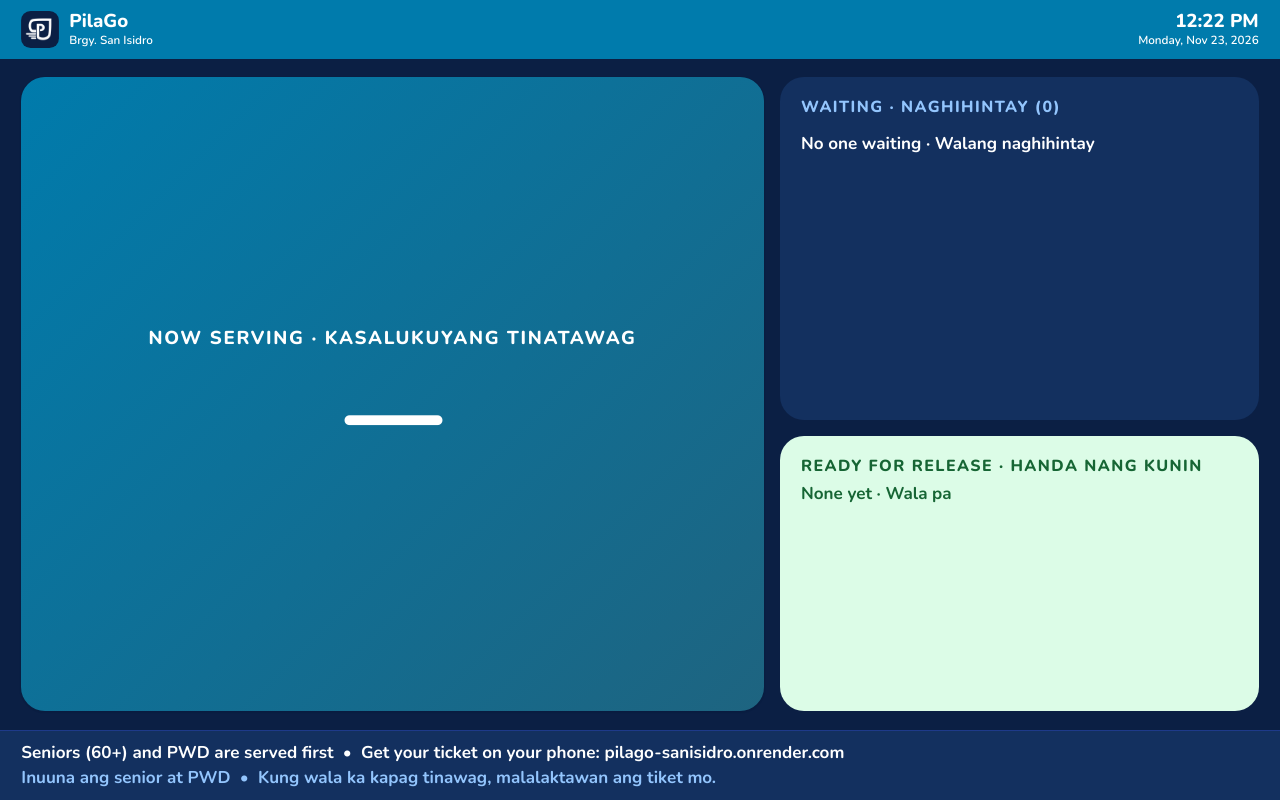
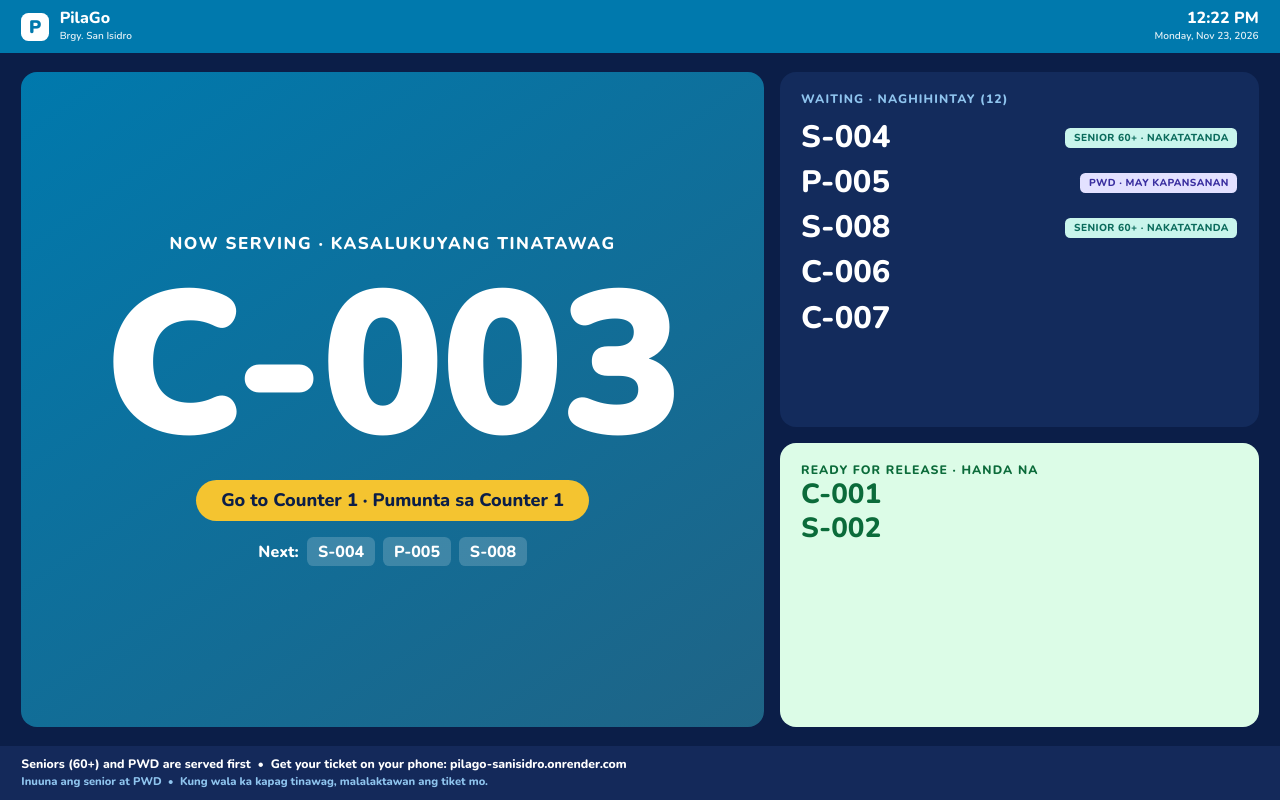
Before and after one commit to J-isaac007/PilaGo, a Spring Boot app: page /display in a window 1280 px wide. Run offline with Spring Boot 4, Linux system fonts and the light colour scheme; some of the project's set-up classes (security, data sources, template engines, error pages and the like) are left out, and stand-ins take their place.

Commit message:
D1 Display Board

```diff
--- a/src/main/resources/static/css/display.css
+++ b/src/main/resources/static/css/display.css
@@ -1,41 +1,71 @@
-/* PilaGo · Display board (D1, TV 1920×1080). Load after pilago.css: colors come from its tokens.
-   1rem = 16px on a 1920px-wide TV; everything scales with the screen width. */
+/* PilaGo · Display board (D1, TV 1920x1080)
+   1rem = 16px at 1920 wide; everything scales with the screen. */
+:root {
+  --cerulean: #0079ad;
+  --cerulean-dark: #1f6486;
+  --navy: #0b1e48;
+  --navy-card: #132b5c;
+  --navy-foot: #14295a;
+  --yellow: #f4c430;
+  --ink: #ffffff;
+  --muted: #8fc4ee;
+  --senior-bg: #c9f5ec;  --senior-fg: #0b6b5c;
+  --pwd-bg: #e3e1ff;     --pwd-fg: #3a2fa0;
+  --ready-bg: #dcfce7;   --ready-fg: #0b6b3a;
+}
+* { box-sizing: border-box; margin: 0; }
 html { font-size: calc(100vw / 120); }
-body.tv { height: 100vh; overflow: hidden; display: grid; grid-template-rows: auto 1fr auto; margin: 0;
-  background: var(--bg-inverse); color: var(--text-on-inverse); font-family: var(--font-sans); }
+body {
+  height: 100vh; overflow: hidden; display: grid;
+  grid-template-rows: 5rem 1fr auto;
+  background: var(--navy); color: var(--ink);
+  font-family: "Nunito", system-ui, sans-serif;
+}
 
-.tv-bar { display: flex; justify-content: space-between; align-items: center; padding: 1rem 2rem; background: var(--bg-header); }
-.tv-brand { display: flex; align-items: center; gap: 1rem; }
-.tv-brand img { width: 3.5rem; height: 3.5rem; border-radius: .9rem; }
-.tv-brand b, .tv-clock b { display: block; font-size: 1.75rem; font-weight: 800; line-height: 1.1; }
-.tv-brand small, .tv-clock small { font-size: 1.1rem; }
-.tv-clock { text-align: right; }
+/* header */
+.bar { display: flex; justify-content: space-between; align-items: center;
+  padding: 0 2rem; background: var(--cerulean); }
+.brand { display: flex; align-items: center; gap: 1rem; }
+.brand .mark { width: 2.6rem; height: 2.6rem; border-radius: .7rem; background: #fff;
+  color: var(--cerulean); display: grid; place-items: center; font-weight: 900; font-size: 1.7rem; }
+.brand b, .clock b { display: block; font-size: 1.5rem; font-weight: 800; line-height: 1.1; }
+.brand small, .clock small { font-size: .95rem; opacity: .9; }
+.clock { text-align: right; }
 
-.tv-board { display: grid; grid-template-columns: 1.55fr 1fr; gap: 1.5rem; padding: 1.75rem 2rem; min-height: 0; }
-.tv-side { display: grid; grid-template-rows: 1.25fr 1fr; gap: 1.5rem; min-height: 0; }
-.tv-panel { border-radius: var(--radius-xl); padding: 1.75rem 2rem; min-height: 0; overflow: hidden; }
-.tv-label { font-size: 1.5rem; font-weight: 800; letter-spacing: .09em; text-transform: uppercase; }
+/* layout */
+.board { display: grid; grid-template-columns: 1.55fr 1fr; gap: 1.5rem;
+  padding: 1.75rem 2rem; min-height: 0; }
+.side { display: grid; grid-template-rows: 1.25fr 1fr; gap: 1.5rem; min-height: 0; }
+.panel { border-radius: 1.5rem; padding: 1.75rem 2rem; }
+.label { font-size: 1.15rem; font-weight: 800; letter-spacing: .09em; text-transform: uppercase; }
 
-.tv-serving { display: flex; flex-direction: column; align-items: center; justify-content: center; gap: 1.5rem; text-align: center;
-  background: var(--gradient-brand); box-shadow: var(--shadow-sm); }
-.tv-serving .tv-label { font-size: 1.75rem; }
-.tv-hero { font-size: 17.5rem; font-weight: 900; line-height: 1; letter-spacing: -.02em; font-variant-numeric: tabular-nums; }
-.tv-hero--empty { font-size: 9rem; }
-.tv-counter { background: var(--bg-highlight); color: var(--text-primary); font-size: 2rem; font-weight: 800; padding: .8rem 2.4rem; border-radius: var(--radius-full); }
-.tv-next { display: flex; align-items: center; gap: .8rem; font-size: 2rem; font-weight: 800; }
-.tv-next span { background: rgba(255, 255, 255, .16); padding: .35rem 1rem; border-radius: var(--radius-md); font-size: 2.5rem; }
+/* now serving */
+.serving { display: flex; flex-direction: column; align-items: center; justify-content: center;
+  gap: 1.5rem; text-align: center;
+  background: linear-gradient(145deg, var(--cerulean), var(--cerulean-dark)); }
+.serving .label { font-size: 1.6rem; }
+.serving .big { font-size: 19rem; font-weight: 900; line-height: .95; letter-spacing: -.01em; }
+.serving .big.empty { font-size: 9rem; opacity: .6; }
+.counter { background: var(--yellow); color: var(--navy); font-size: 1.7rem; font-weight: 800;
+  padding: .8rem 2.4rem; border-radius: 999px; }
+.next { display: flex; align-items: center; gap: .8rem; font-size: 1.5rem; font-weight: 800; }
+.next span { background: rgba(255,255,255,.18); padding: .35rem 1rem; border-radius: .6rem; }
 
-.tv-waiting { background: var(--bg-inverse-raised); }
-.tv-waiting .tv-label { color: var(--text-on-inverse-muted); margin-bottom: .8rem; }
-.tv-list { list-style: none; padding: 0; margin: 0; }
-.tv-list li { display: flex; align-items: center; justify-content: space-between; gap: 1rem; padding: .35rem 0; }
-.tv-num { font-size: 3.5rem; font-weight: 800; line-height: 1.1; font-variant-numeric: tabular-nums; }
-.tv-board .pg-tag { font-size: 1.1rem; padding: .3rem .8rem; }
+/* waiting + ready */
+.waiting { background: var(--navy-card); overflow: hidden; }
+.waiting .label { color: var(--muted); margin-bottom: .8rem; }
+.list { list-style: none; padding: 0; }
+.list li { display: flex; align-items: center; justify-content: space-between; padding: .45rem 0; }
+.num { font-size: 2.9rem; font-weight: 800; line-height: 1.15; }
+.tag { font-size: .95rem; font-weight: 800; letter-spacing: .04em; text-transform: uppercase;
+  padding: .3rem .8rem; border-radius: .5rem; }
+.tag--senior { background: var(--senior-bg); color: var(--senior-fg); }
+.tag--pwd { background: var(--pwd-bg); color: var(--pwd-fg); }
+.ready { background: var(--ready-bg); color: var(--ready-fg); overflow: hidden; }
+.ready .num { display: block; font-size: 2.6rem; padding: .1rem 0; }
+.none { opacity: .7; font-size: 1.3rem; font-weight: 700; padding-top: .5rem; }
 
-.tv-ready { background: var(--status-ready-bg); color: var(--status-ready-fg); }
-.tv-ready .tv-num { display: block; }
-.tv-none { font-size: 1.6rem; font-weight: 700; padding-top: .5rem; }
-
-.tv-foot { background: var(--bg-inverse-raised); padding: 1rem 2rem; border-top: 1px solid var(--border-inverse); }
-.tv-foot p { margin: 0; font-size: 1.6rem; font-weight: 700; }
-.tv-foot p + p { color: var(--text-on-inverse-muted); margin-top: .2rem; }
+/* footer */
+.foot { background: var(--navy-foot); padding: 1rem 2rem; }
+.foot p { font-size: 1.15rem; font-weight: 800; }
+.foot p + p { color: var(--muted); font-size: 1.05rem; margin-top: .2rem; }
--- a/src/main/resources/templates/display/board.html
+++ b/src/main/resources/templates/display/board.html
@@ -1,71 +1,72 @@
-<!doctype html>
+<!DOCTYPE html>
 <html lang="en" xmlns:th="http://www.thymeleaf.org">
 <head>
-    <meta charset="utf-8" />
-    <meta name="viewport" content="width=device-width, initial-scale=1" />
+  <meta charset="utf-8">
+  <meta name="viewport" content="width=device-width, initial-scale=1">
   <title>PilaGo · Display board</title>
-    <link rel="icon" th:href="@{/favicon.ico}" />
-    <link rel="preconnect" href="https://fonts.googleapis.com" />
-    <link rel="preconnect" href="https://fonts.gstatic.com" crossorigin />
-    <link href="https://fonts.googleapis.com/css2?family=Nunito:wght@600;700;800;900&amp;display=swap" rel="stylesheet" />
-    <link rel="stylesheet" th:href="@{/css/pilago.css}" href="../../static/css/pilago.css" />
-    <link rel="stylesheet" th:href="@{/css/display.css}" href="../../static/css/display.css" />
+  <link rel="preconnect" href="https://fonts.googleapis.com">
+  <link rel="preconnect" href="https://fonts.gstatic.com" crossorigin>
+  <link href="https://fonts.googleapis.com/css2?family=Nunito:wght@600;700;800;900&amp;display=swap" rel="stylesheet">
+  <link rel="stylesheet" th:href="@{/css/display.css}" href="../../static/css/display.css">
   <script src="https://cdn.jsdelivr.net/npm/htmx.org@2.0.4/dist/htmx.min.js"></script>
 </head>
-  <body class="tv">
-    <header class="tv-bar">
-      <div class="tv-brand">
-        <img th:src="@{/img/pilago-logo-192.png}" src="../../static/img/pilago-logo-192.png" alt="" />
+<body>
+
+<header class="bar">
+  <div class="brand">
+    <div class="mark">P</div>
     <div><b>PilaGo</b><small>Brgy. San Isidro</small></div>
   </div>
-      <div class="tv-clock"><b id="time">9:41 AM</b><small id="date">Tuesday, Nov 3, 2026</small></div>
+  <div class="clock"><b id="time">9:41 AM</b><small id="date">Tuesday, Nov 3, 2026</small></div>
 </header>
 
-    <!-- Polled every 3 s: only this fragment is re-rendered by GET /display/board -->
-    <main class="tv-board" th:fragment="board" th:attr="hx-get=@{/display/board}" hx-trigger="every 3s" hx-swap="outerHTML">
-      <section class="tv-panel tv-serving" aria-live="polite">
-        <div class="tv-label" th:text="${@bi.t('display.now-serving')}">Now serving · Kasalukuyang tinatawag</div>
-        <div th:if="${board.nowServing != null}" class="tv-hero" th:text="${board.nowServing}">C-003</div>
-        <div th:if="${board.nowServing == null}" class="tv-hero tv-hero--empty">—</div>
-        <div th:if="${board.nowServing != null}" class="tv-counter"
-             th:text="${@bi.t('display.go-counter', board.counter)}">Go to Counter 1 · Pumunta sa Counter 1</div>
-        <div th:if="${!board.next.isEmpty()}" class="tv-next">
-          <span class="tv-next__label" th:remove="tag" th:text="${@bi.t('cta.next')} + ':'">Next · Susunod:</span>
-          <span th:each="n : ${board.next}" th:text="${n}">P-005</span>
+<!-- Polled every 3s: only this fragment is re-rendered by GET /display/board -->
+<main class="board" th:fragment="board"
+      hx-get="/display/board" th:attr="hx-get=@{/display/board}"
+      hx-trigger="every 3s" hx-swap="outerHTML">
+
+  <section class="panel serving">
+    <div class="label">Now serving · Kasalukuyang tinatawag</div>
+    <div th:if="${board.nowServing != null}" class="big" th:text="${board.nowServing}">C-003</div>
+    <div th:if="${board.nowServing == null}" class="big empty">—</div>
+    <div th:if="${board.nowServing != null}" class="counter">
+      Go to Counter <span th:text="${board.counter}">1</span> ·
+      Pumunta sa Counter <span th:text="${board.counter}">1</span>
+    </div>
+    <div th:if="${!board.next.isEmpty()}" class="next">Next:
+      <span th:each="n : ${board.next}" th:text="${n}">S-004</span>
     </div>
   </section>
 
-      <div class="tv-side">
-        <section class="tv-panel tv-waiting">
-          <div class="tv-label" th:text="${@bi.t('status.waiting')} + ' (' + ${board.waitingCount} + ')'">Waiting · Naghihintay (4)</div>
-          <ul class="tv-list">
+  <div class="side">
+    <section class="panel waiting">
+      <div class="label">Waiting · Naghihintay (<span th:text="${board.waitingCount}">12</span>)</div>
+      <ul class="list">
         <li th:each="t : ${board.waiting}">
-              <span class="tv-num" th:text="${t.number}">P-005</span>
-              <span th:if="${t.priority.priority}" class="pg-tag" th:classappend="'pg-tag--' + ${t.priority.cssModifier}"
-                    th:text="${@bi.t(t.priority.messageKey)}">PWD · May kapansanan</span>
+          <span class="num" th:text="${t.number}">S-004</span>
+          <span th:if="${t.priority == 'SENIOR'}" class="tag tag--senior">Senior 60+ · Nakatatanda</span>
+          <span th:if="${t.priority == 'PWD'}" class="tag tag--pwd">PWD · May kapansanan</span>
         </li>
       </ul>
-          <p th:if="${board.waiting.isEmpty()}" class="tv-none" th:text="${@bi.t('display.none-waiting')}">No one waiting</p>
+      <p th:if="${board.waiting.isEmpty()}" class="none">No one waiting · Walang naghihintay</p>
     </section>
 
-        <section class="tv-panel tv-ready">
-          <div class="tv-label" th:text="${@bi.t('display.ready')}">Ready for release · Handa nang kunin</div>
-          <span th:each="r : ${board.ready}" class="tv-num" th:text="${r}">S-002</span>
-          <p th:if="${board.ready.isEmpty()}" class="tv-none" th:text="${@bi.t('display.none-ready')}">None yet · Wala pa</p>
+    <section class="panel ready">
+      <div class="label">Ready for release · Handa na</div>
+      <span th:each="r : ${board.ready}" class="num" th:text="${r}">C-001</span>
+      <p th:if="${board.ready.isEmpty()}" class="none">None yet · Wala pa</p>
     </section>
   </div>
 </main>
 
-    <footer class="tv-foot">
-      <p><span th:text="${@bi.en('display.footer.priority')}">Seniors (60+) and PWD are served first</span> &nbsp;•&nbsp;
-        <span th:text="${@bi.en('display.footer.get')}">Get your ticket on your phone:</span>
+<footer class="foot">
+  <p>Seniors (60+) and PWD are served first &nbsp;•&nbsp; Get your ticket on your phone:
     <span th:text="${publicUrl}">pilago-sanisidro.onrender.com</span></p>
-      <p lang="fil"><span th:text="${@bi.fil('display.footer.priority')}">Inuuna ang senior at PWD</span> &nbsp;•&nbsp;
-        <span th:text="${@bi.fil('display.footer.skip')}">Kung wala ka kapag tinawag, malalaktawan ang tiket mo.</span></p>
+  <p>Inuuna ang senior at PWD &nbsp;•&nbsp; Kung wala ka kapag tinawag, malalaktawan ang tiket mo.</p>
 </footer>
 
 <script>
-      // Clock in Manila time (the server may run in UTC).
+  // Clock on the Manila timezone (the server may run in UTC)
   function tick() {
     const now = new Date(), tz = { timeZone: "Asia/Manila" };
     document.getElementById("time").textContent =
@@ -73,8 +74,7 @@
     document.getElementById("date").textContent =
       now.toLocaleDateString("en-US", { ...tz, weekday: "long", month: "short", day: "numeric", year: "numeric" });
   }
-      tick();
-      setInterval(tick, 1000);
+  tick(); setInterval(tick, 1000);
 </script>
 </body>
 </html>
```
Also changed, not shown: src/main/java/com/queupid/pilago/web/display/DisplayPage.java (+18 -27 lines). Lines whose indentation alone changed are shown as unchanged.
